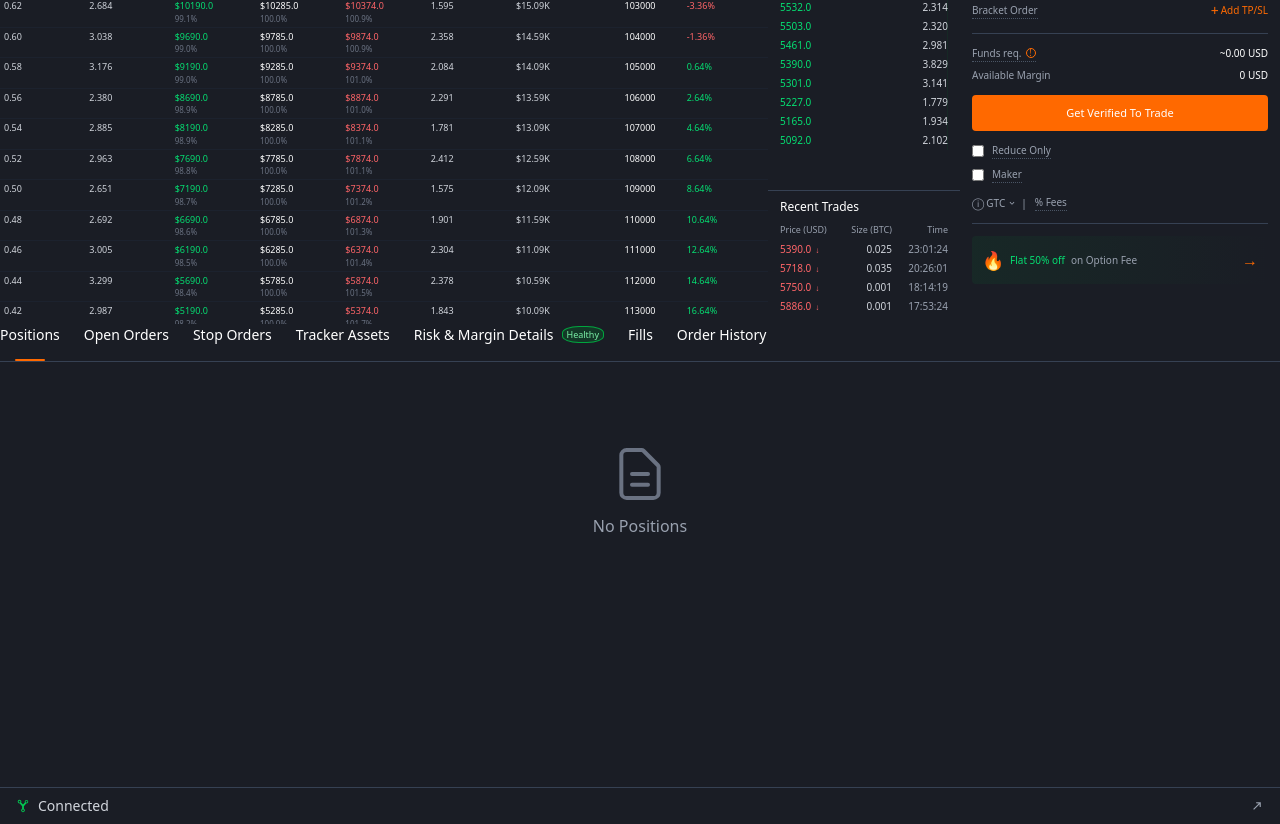
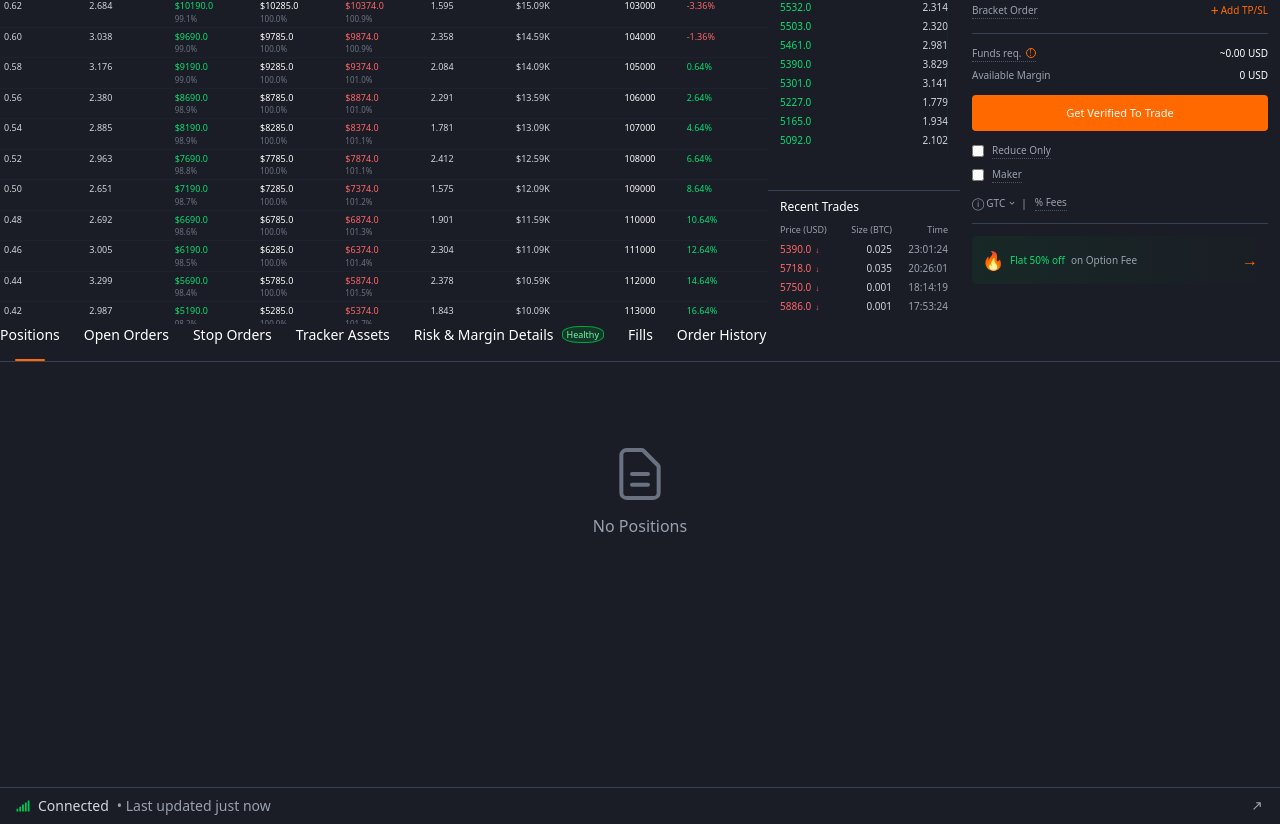
Before and after one commit to heyrapto/delta-exchange, a Next.js app: page / in a window 1280 px wide. Shown: the part 545-1369 px from the top of the page. Built offline with nearby package versions, Linux system fonts and the light colour scheme.

Commit message:
Enhance Footer and OrderBook components with improved connection status display and tooltip functionality. Implement dynamic connection status updates and last updated timestamp in Footer. Refactor OrderBook hover behavior to position tooltip accurately based on mouse events.

```diff
--- a/src/components/layout/footer.tsx
+++ b/src/components/layout/footer.tsx
@@ -1,13 +1,53 @@
 import { BiSignal1 } from "react-icons/bi";
 import { CgArrowTopRight } from "react-icons/cg";
 import { IoGitNetworkSharp } from "react-icons/io5";
+import { useState, useEffect } from "react";
+import { FaSignal } from "react-icons/fa";
 
 export const Footer = () => {
+  const [connectionStatus, setConnectionStatus] = useState<"connected" | "connecting" | "disconnected">("connected");
+  const [lastUpdated, setLastUpdated] = useState<Date | null>(new Date());
+  const [timeSinceUpdate, setTimeSinceUpdate] = useState<string>("just now");
+
+  useEffect(() => {
+    const interval = setInterval(() => {
+      if (lastUpdated) {
+        const diffMs = new Date().getTime() - lastUpdated.getTime();
+        const diffHours = Math.floor(diffMs / 1000 / 60 / 60);
+        const diffMinutes = Math.floor((diffMs / 1000 / 60) % 60);
+        setTimeSinceUpdate(`${diffHours}h ${diffMinutes}min ago`);
+      }
+    }, 60000);
+    return () => clearInterval(interval);
+  }, [lastUpdated]);
+
+  useEffect(() => {
+    const interval = setInterval(() => {
+      const rand = Math.random();
+      if (rand < 0.05) setConnectionStatus("disconnected");
+      else if (rand < 0.1) setConnectionStatus("connecting");
+      else setConnectionStatus("connected");
+
+      if (connectionStatus === "connected") setLastUpdated(new Date());
+    }, 10000);
+
+    return () => clearInterval(interval);
+  }, [connectionStatus]);
+
+  const statusColor = connectionStatus === "connected"
+    ? "text-green-500"
+    : connectionStatus === "connecting"
+    ? "text-yellow-400"
+    : "text-red-500";
+
   return (
     <footer className="absolute bottom-0 left-0 right-0 flex items-center justify-between border-t border-gray-700 px-4 py-2 text-sm text-gray-300">
       <div className="flex items-center gap-2">
-        <IoGitNetworkSharp className="text-green-500" />
-        <span>Connected</span>
+      <FaSignal className={statusColor} />
+        <span className="capitalize">{connectionStatus}</span>
+        {connectionStatus === "connected" && lastUpdated && (
+          <span className="text-gray-400">• Last updated {timeSinceUpdate}</span>
+        )}
       </div>
       <CgArrowTopRight className="text-gray-400" />
     </footer>
--- a/src/components/ui/order-book.tsx
+++ b/src/components/ui/order-book.tsx
@@ -28,13 +28,23 @@ const OrderBookRow = ({
     price: number
     size: number
     type: "buy" | "sell"
-    onHover: (data: { price: number; size: number } | null) => void
+    onHover: (data: { price: number; size: number } | null, pos?: { x: number; y: number }) => void
 }) => {
+    const handleMouseEnter = (e: React.MouseEvent<HTMLDivElement>) => {
+        const rect = e.currentTarget.getBoundingClientRect()
+        // Position tooltip slightly to the right of the row
+        onHover({ price, size }, { x: rect.right + 10, y: rect.top + rect.height / 2 })
+    }
+
+    const handleMouseLeave = () => {
+        onHover(null)
+    }
+
     return (
         <div
             className="grid grid-cols-2 py-0.5 hover:bg-gray-800/50 cursor-pointer text-[10px] relative"
-            onMouseEnter={() => onHover({ price, size })}
-            onMouseLeave={() => onHover(null)}
+            onMouseEnter={handleMouseEnter}
+            onMouseLeave={handleMouseLeave}
         >
             <div className={type === "sell" ? "text-red-400" : "text-green-400"}>
                 {price.toFixed(1)}
@@ -81,6 +91,7 @@ export const OrderBook = () => {
     const [viewMode, setViewMode] = useState<ViewMode>("all")
     const [lotSize, setLotSize] = useState(0.1)
     const [hoveredData, setHoveredData] = useState<{ price: number; size: number } | null>(null)
+    const [hoverPosition, setHoverPosition] = useState<{ x: number; y: number } | null>(null)
 
     // Sample data
     const sellOrders: OrderBookEntry[] = [
@@ -120,6 +131,14 @@ export const OrderBook = () => {
         { mode: "all" as ViewMode, icon: "📈", color: "text-gray-400" },
         { mode: "buy" as ViewMode, icon: "📉", color: "text-green-400" },
     ]
+
+    const handleHover = (
+        data: { price: number; size: number } | null,
+        pos?: { x: number; y: number }
+    ) => {
+        setHoveredData(data)
+        setHoverPosition(pos || null)
+    }
 
     const calculateHoverStats = () => {
         if (!hoveredData) return null
@@ -198,7 +217,7 @@ export const OrderBook = () => {
                                 price={order.price}
                                 size={order.size}
                                 type="sell"
-                                onHover={setHoveredData}
+                                onHover={handleHover}
                             />
                         ))}
                     </div>
@@ -235,16 +254,23 @@ export const OrderBook = () => {
                                 price={order.price}
                                 size={order.size}
                                 type="buy"
-                                onHover={setHoveredData}
+                                onHover={handleHover}
                             />
                         ))}
                     </div>
                 )}
             </div>
 
-            {/* Hover Stats Overlay */}
-            {hoverStats && (
-                <div className="absolute right-0 top-32 bg-[#23262f] rounded-l-lg shadow-lg p-2 border border-gray-700">
+            {/* Floating Hover Tooltip */}
+            {hoverStats && hoverPosition && (
+                <div
+                    className="absolute z-50 bg-[#23262f] rounded-lg shadow-lg p-2 border border-gray-700 pointer-events-none transition-opacity duration-150"
+                    style={{
+                        top: hoverPosition.y,
+                        left: hoverPosition.x,
+                        transform: "translateY(-50%)",
+                    }}
+                >
                     <div className="space-y-1 text-[9px]">
                         <div className="flex justify-between gap-3">
                             <span className="text-gray-400">Avg. Price</span>
```
